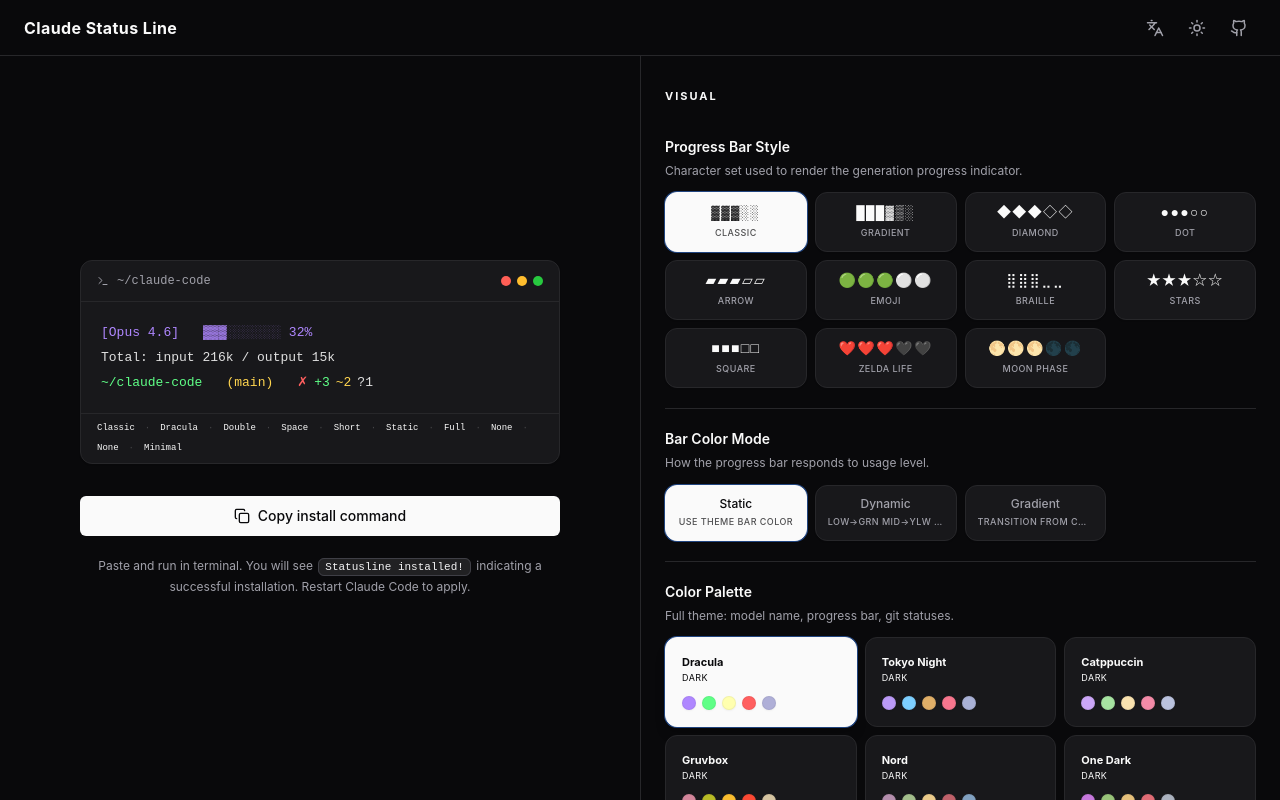
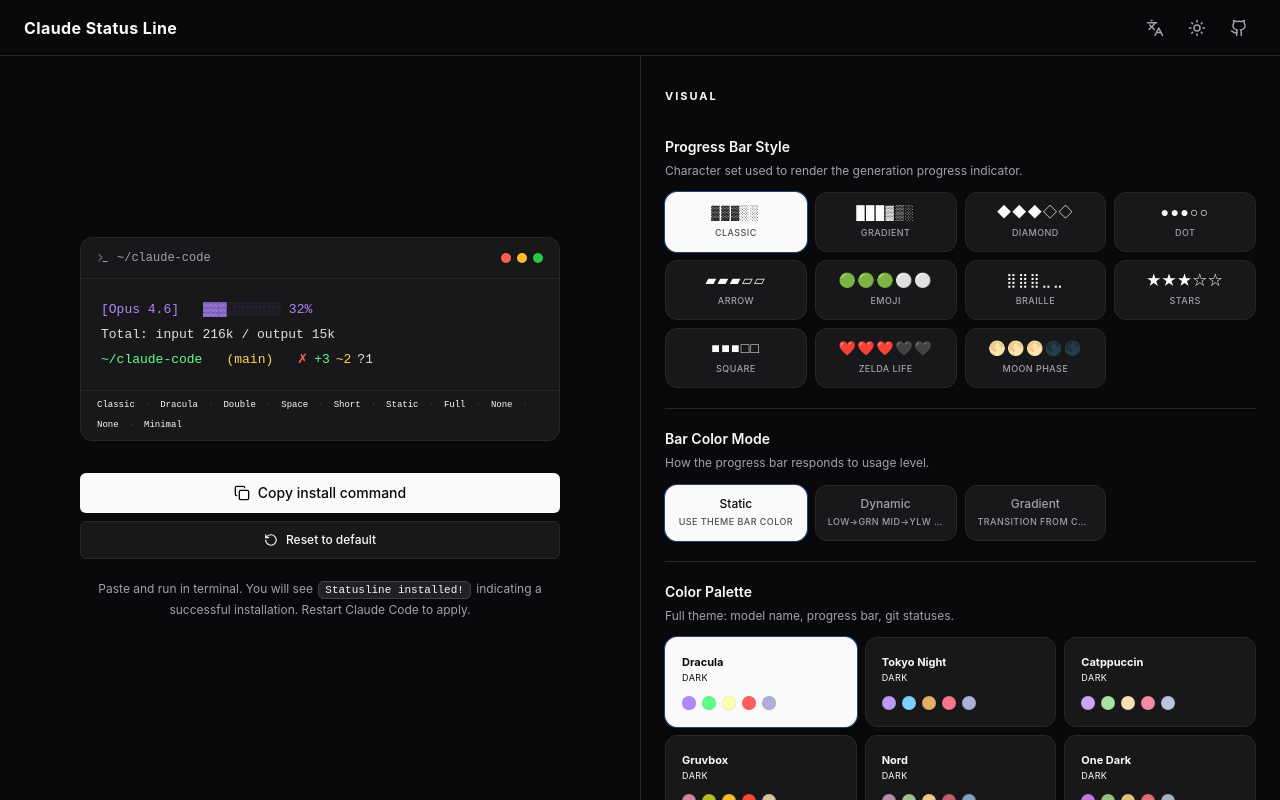
Before and after one commit to P2K0/claude-status-line, a React (Vite) app: page / in a window 1280 px wide. Built offline with nearby package versions, Linux system fonts and the light colour scheme.

Commit message:
feat: add reset configuration button

```diff
--- a/src/i18n/locales/en-US.json
+++ b/src/i18n/locales/en-US.json
@@ -39,7 +39,9 @@
     "copy": "Copy install command",
     "copied": "Install command copied",
     "guide1": "Paste and run in terminal. You will see",
-    "guide2": "indicating a successful installation. Restart Claude Code to apply."
+    "guide2": "indicating a successful installation. Restart Claude Code to apply.",
+    "reset": "Reset to default",
+    "resetCopied": "Reset command copied"
   },
   "constants": {
     "None": "None",
--- a/src/i18n/locales/zh-CN.json
+++ b/src/i18n/locales/zh-CN.json
@@ -39,7 +39,9 @@
     "copy": "复制安装命令",
     "copied": "已复制安装命令",
     "guide1": "在终端粘贴执行，看到",
-    "guide2": "即安装成功，重启 Claude Code 生效。"
+    "guide2": "即安装成功，重启 Claude Code 生效。",
+    "reset": "恢复默认配置",
+    "resetCopied": "恢复命令已复制"
   },
   "constants": {
     "None": "无",
--- a/src/views/Home/components/LeftPanel/LeftPanel.tsx
+++ b/src/views/Home/components/LeftPanel/LeftPanel.tsx
@@ -1,5 +1,5 @@
 import type { CSSProperties } from 'react'
-import { Copy, PlusCircle } from 'lucide-react'
+import { Copy, PlusCircle, RotateCcw } from 'lucide-react'
 import { useState } from 'react'
 import {
   barColorModes,
@@ -22,6 +22,7 @@
   const { config } = useConfig()
   const { t } = useLanguage()
   const [copied, setCopied] = useState(false)
+  const [resetCopied, setResetCopied] = useState(false)
   const isLight = config.previewMode === PreviewModeEnum.Light
 
   const pStyle = progressStyles.find(s => s.id === config.progressStyle) || progressStyles[0]
@@ -61,6 +62,28 @@
     navigator.clipboard.writeText(installCmd).then(() => {
       setCopied(true)
       setTimeout(() => setCopied(false), 2000)
+    })
+  }
+
+  const handleReset = () => {
+    const resetPy = `
+import json, os
+p = os.path.expanduser("~/.claude/settings.json")
+if os.path.exists(p):
+    s = json.load(open(p))
+    s.pop("statusLine", None)
+    json.dump(s, open(p, "w"), indent=2, ensure_ascii=False)
+sh = os.path.expanduser("~/.claude/statusline.sh")
+if os.path.exists(sh): os.remove(sh)
+print("Statusline removed!")
+`.trim()
+
+    const resetPyB64 = btoa(resetPy)
+    const resetCmd = `echo '${resetPyB64}' | base64 -d | python3`
+
+    navigator.clipboard.writeText(resetCmd).then(() => {
+      setResetCopied(true)
+      setTimeout(() => setResetCopied(false), 2000)
     })
   }
 
@@ -308,6 +331,18 @@
               )}
         </button>
 
+        <button
+          onClick={handleReset}
+          className={`w-full flex items-center justify-center gap-2 py-2.5 px-4 text-xs font-medium rounded-md cursor-pointer transition-colors mt-2 ${
+            resetCopied
+              ? 'bg-emerald-50 text-emerald-600 border border-emerald-200 dark:bg-emerald-500/10 dark:text-emerald-400 dark:border-emerald-500/20'
+              : 'bg-card border border-border text-foreground/80 hover:text-foreground hover:bg-muted'
+          }`}
+        >
+          <RotateCcw size={14} />
+          {resetCopied ? t('left.resetCopied') : t('left.reset')}
+        </button>
+
         <div className="mt-5 text-xs leading-relaxed text-muted-foreground text-center">
           {t('left.guide1')}
           {' '}
```
